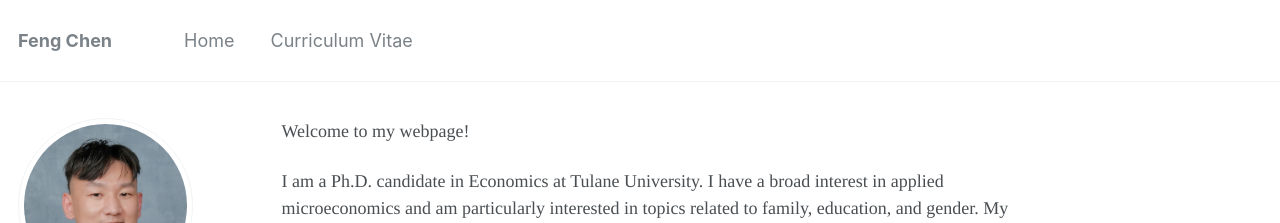
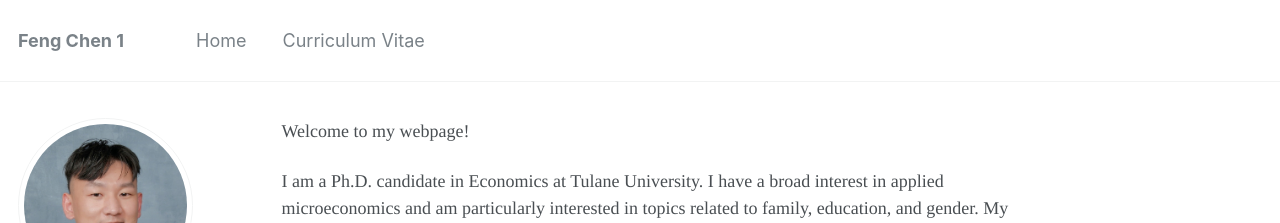
Before and after one commit to fengchen22/fengchen22.github.io, a Jekyll site: the page built from _pages/about.md, in a window 1280 px wide. Shown: the top 223 px of the page. Built offline with Jekyll 4.4.1, drawn with Linux system fonts in a browser that asks for light colours.

Commit message:
Update _config.yml

```diff
--- a/_config.yml
+++ b/_config.yml
@@ -7,10 +7,10 @@
 
 # Site Settings
 locale                   : "en-US"
-title                    : "Feng Chen"
+title                    : "Feng Chen 1"
 title_separator          : "-"
-name                     : &name "Feng Chen"
-description              : &description "Feng Chen, Economics, Tulane University"
+name                     : &name "Feng Chen 2"
+description              : &description "Feng Chen 3, Economics, Tulane University"
 url                      : https://fengchen22.github.io # the base hostname & protocol for your site e.g. "https://mmistakes.github.io"
 baseurl                  : "" # the subpath of your site, e.g. "/blog"
 repository               : "fengchen22/fengchen22.github.io"
```
